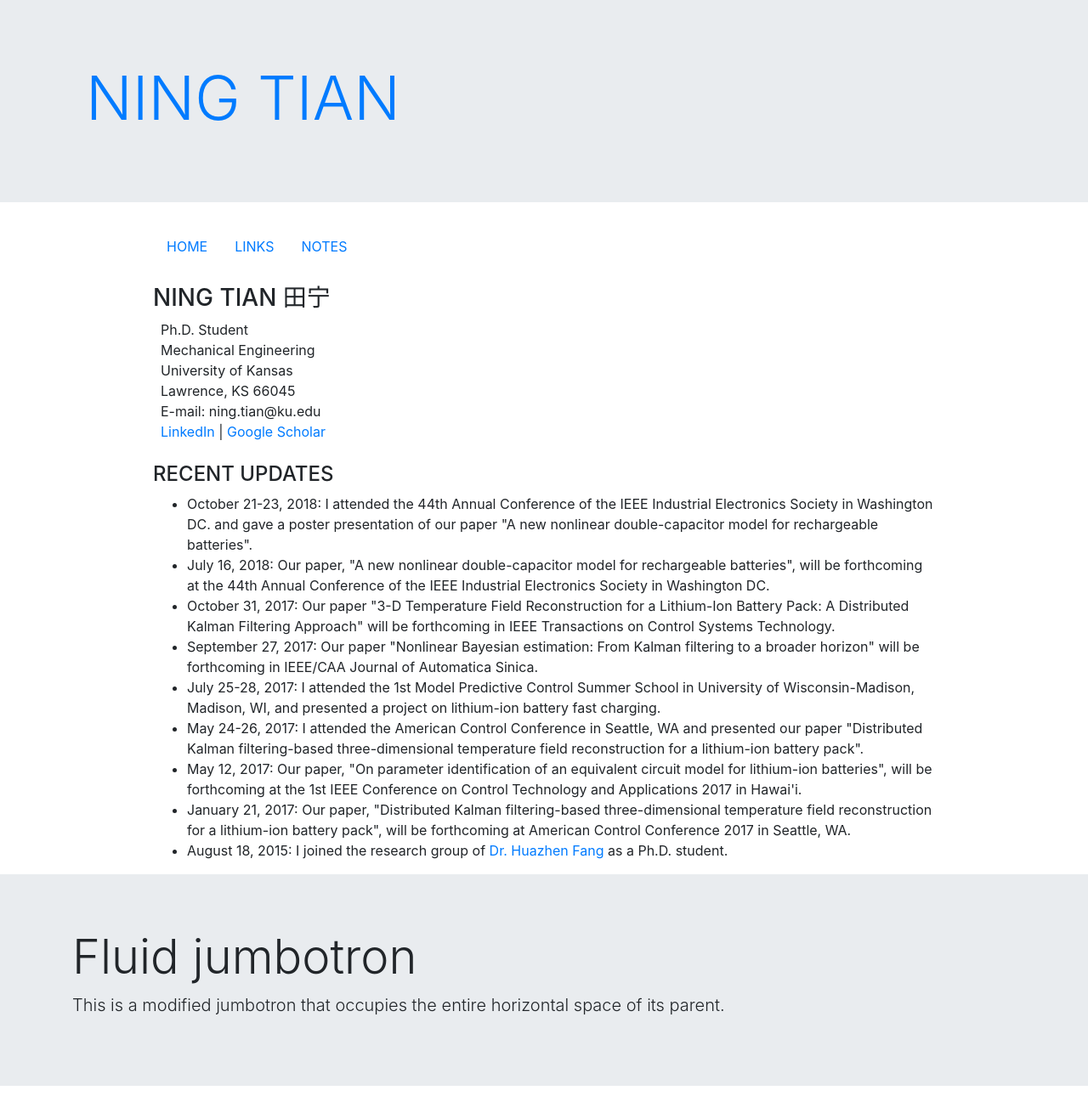
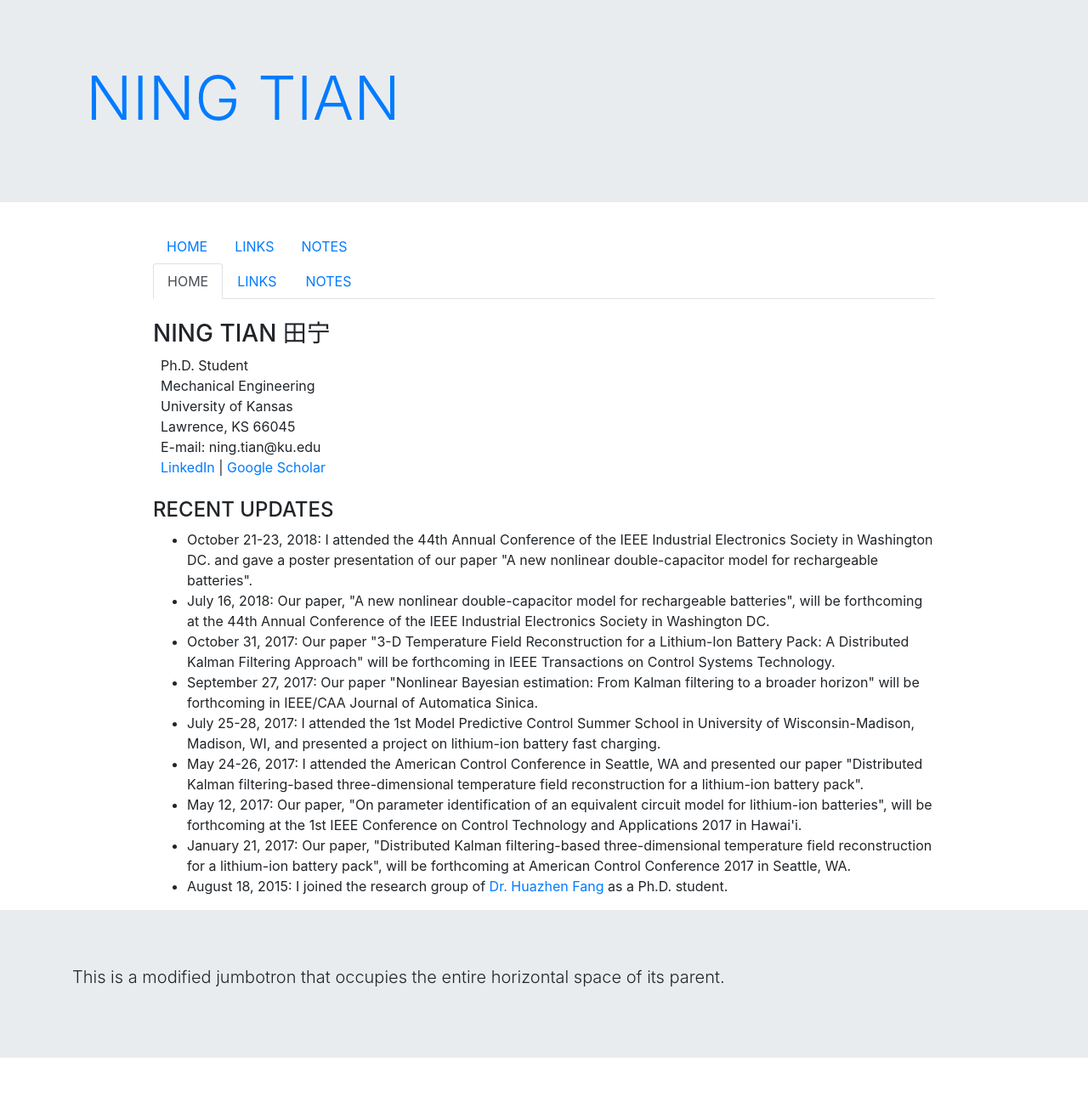
Before and after one commit to ningtian/ningtian.github.io, a Jekyll site: the page index.html, which Jekyll copies as it is, in a window 1280 px wide. Shown: the whole page at 85% size. Built offline with Jekyll 4.4.1, drawn with Linux system fonts in a browser that asks for light colours; after the commit the page ends 1277 px from its top, so only the background shows below that.

Commit message:
Update index.html

```diff
--- a/index.html
+++ b/index.html
@@ -35,6 +35,19 @@
     <a class="nav-link" href="/notes">NOTES</a>
   </li>
 </ul>
+
+<ul class="nav nav-tabs" id="myTab" role="tablist">
+  <li class="nav-item">
+    <a class="nav-link active" id="home-tab" data-toggle="tab" href="/" role="tab" aria-controls="home" aria-selected="true">HOME</a>
+  </li>
+  <li class="nav-item">
+    <a class="nav-link" id="profile-tab" data-toggle="tab" href="/links" role="tab" aria-controls="profile" aria-selected="false">LINKS</a>
+  </li>
+  <li class="nav-item">
+    <a class="nav-link" id="contact-tab" data-toggle="tab" href="/notes" role="tab" aria-controls="contact" aria-selected="false">NOTES</a>
+  </li>
+</ul>
+
 
 	    <br>
 
@@ -83,7 +96,6 @@
 
 <div class="jumbotron jumbotron-fluid">
   <div class="container">
-    <h1 class="display-4">Fluid jumbotron</h1>
     <p class="lead">This is a modified jumbotron that occupies the entire horizontal space of its parent.</p>
   </div>
 </div>
```
